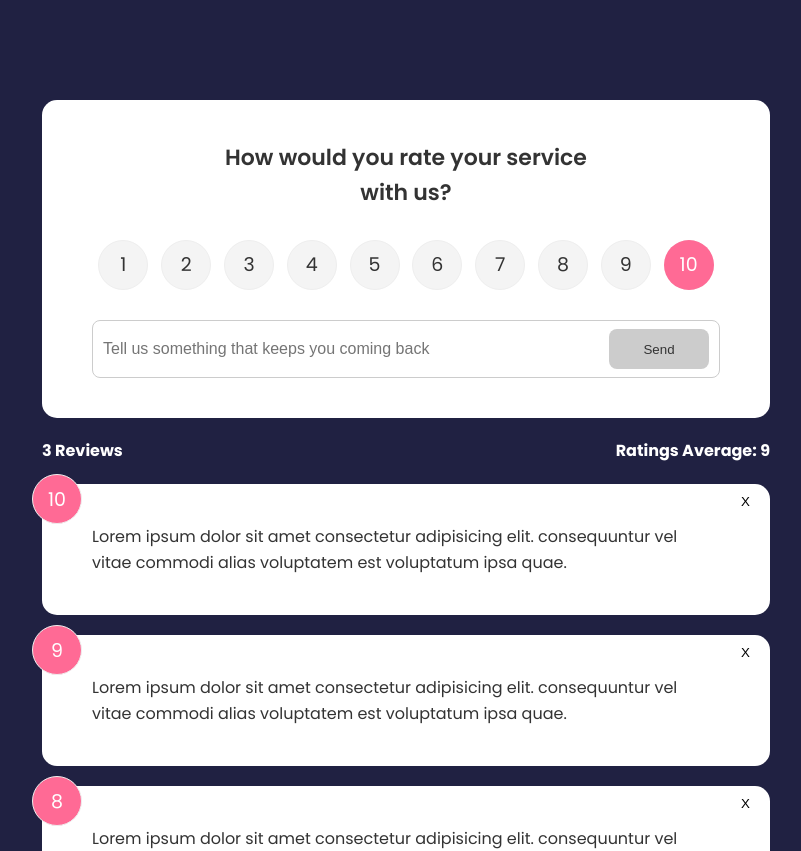
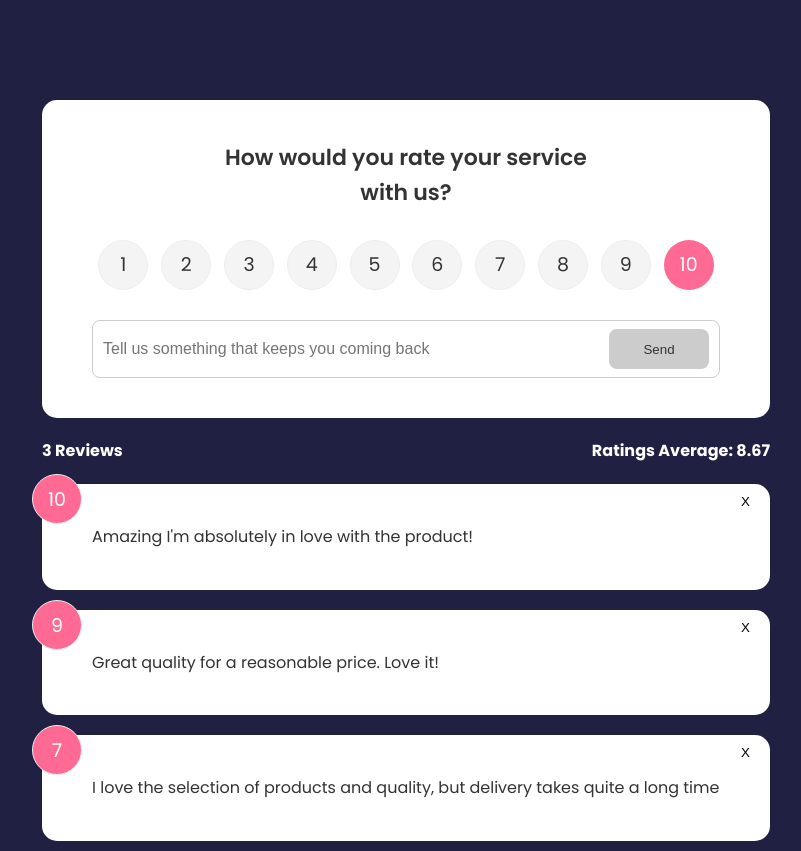
Before and after one commit to konstantinkrumin/svelte-feedback-app, a Svelte app: page / in a window 1280 px wide. Shown: the top 851 px of the page, without its empty margins (234-1035 px from the left). Built offline with nearby package versions, Linux system fonts and the light colour scheme.

Commit message:
some additional minor changes

```diff
--- a/src/components/FeedbackForm.svelte
+++ b/src/components/FeedbackForm.svelte
@@ -36,6 +36,7 @@
                 return [newFeedback, ...currentFeedBack]
             })
 
+            rating = 10
             text = ''
         }
     }
--- a/src/components/FeedbackItem.svelte
+++ b/src/components/FeedbackItem.svelte
@@ -35,6 +35,7 @@
         text-align: center;
         font-size: 19px;
     }
+
     .close {
         position: absolute;
         top: 10px;
--- a/src/components/FeedbackStats.svelte
+++ b/src/components/FeedbackStats.svelte
@@ -2,12 +2,12 @@
     import { FeedbackStore } from '../stores'
 
     $: count = $FeedbackStore.length
-	$: average = $FeedbackStore.reduce((a, { rating }) => a + rating, 0) / $FeedbackStore.length
+	$: average = Math.round(($FeedbackStore.reduce((a, { rating }) => a + rating, 0) / $FeedbackStore.length) * 100) / 100
 </script>
 
 <div class="feedback-stats">
     <h4>{count} Reviews</h4>
-    <h4>Ratings Average: {average}</h4>
+    <h4>Ratings Average: {count > 0 ? average : 'Not Available'}</h4>
 </div>
 
 <style>
--- a/src/stores.js
+++ b/src/stores.js
@@ -4,16 +4,16 @@ export const FeedbackStore = writable([
   {
     id: 1,
     rating: 10,
-    text: 'Lorem ipsum dolor sit amet consectetur adipisicing elit. consequuntur vel vitae commodi alias voluptatem est voluptatum ipsa quae.',
+    text: "Amazing I'm absolutely in love with the product!",
   },
   {
     id: 2,
     rating: 9,
-    text: 'Lorem ipsum dolor sit amet consectetur adipisicing elit. consequuntur vel vitae commodi alias voluptatem est voluptatum ipsa quae.',
+    text: 'Great quality for a reasonable price. Love it!',
   },
   {
     id: 3,
-    rating: 8,
-    text: 'Lorem ipsum dolor sit amet consectetur adipisicing elit. consequuntur vel vitae commodi alias voluptatem est voluptatum ipsa quae.',
+    rating: 7,
+    text: 'I love the selection of products and quality, but delivery takes quite a long time',
   },
 ]);
```
Also changed, not shown: src/components/FeedbackList.svelte (+0 -12 lines).
